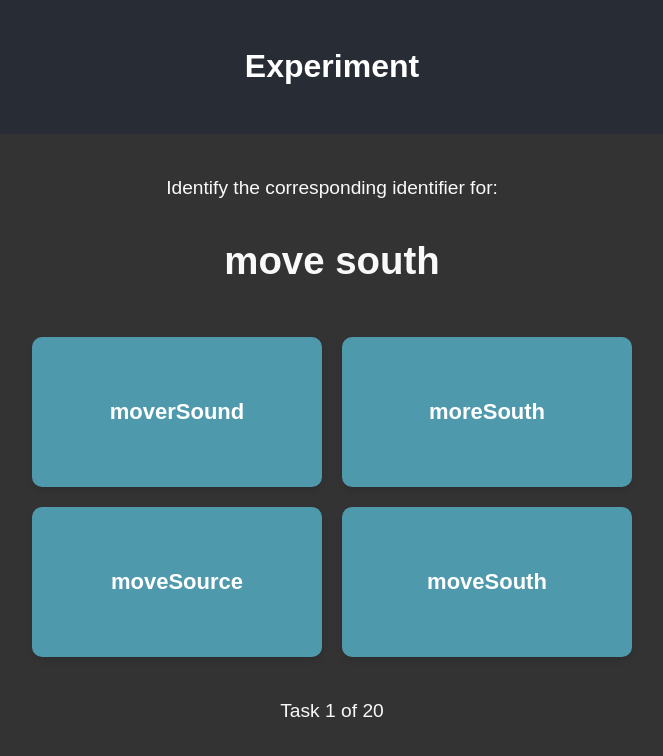
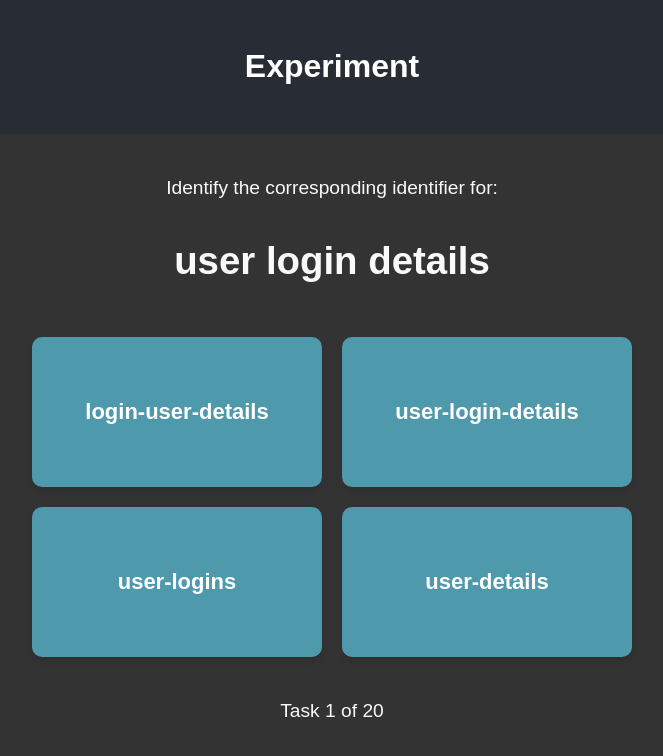
Before and after one commit to stipeperan/Assignment2-ExpAndEvaluation, a React (Create React App) app in the folder camel_vs_kebab/: page /experiment in a window 1280 px wide. Shown: the top 756 px of the page, without its empty margins (308-971 px from the left). Built offline with nearby package versions, Linux system fonts and the light colour scheme.

Commit message:
Randomized the order of the tests

```diff
--- a/camel_vs_kebab/src/components/Experiment.js
+++ b/camel_vs_kebab/src/components/Experiment.js
@@ -12,13 +12,21 @@ function Experiment() {
   const [disableButtons, setDisableButtons] = useState(false);
   const [shuffledOptions, setShuffledOptions] = useState([]);
   const [incorrectOptions, setIncorrectOptions] = useState([]);
+  const [shuffledTasks, setShuffledTasks] = useState([]); // State to store shuffled tasks
   const navigate = useNavigate();
 
   const tasks = [
+    // Task objects (unchanged)
     {
       identifier: "moveSouth",
       type: "camelCase",
       distractors: ["moveSource", "moreSouth", "moverSound"],
+      sentence: "move south",
+    },
+    {
+      identifier: "move-south",
+      type: "kebabCase",
+      distractors: ["move-source", "more-south", "mover-sound"],
       sentence: "move south",
     },
     {
@@ -28,15 +36,33 @@ function Experiment() {
       sentence: "calculate total",
     },
     {
+      identifier: "calculate-total",
+      type: "kebabCase",
+      distractors: ["calculate-sum", "total-calculation", "sum-calculate"],
+      sentence: "calculate total",
+    },
+    {
+      identifier: "userLoginDetails",
+      type: "camelCase",
+      distractors: ["userDetails", "loginUserDetails", "userLogins"],
+      sentence: "user login details",
+    },
+    {
       identifier: "user-login-details",
       type: "kebabCase",
       distractors: ["user-details", "login-user-details", "user-logins"],
       sentence: "user login details",
     },
     {
+      identifier: "sendMessage",
+      type: "camelCase",
+      distractors: ["seedMastodon", "sandMessenger", "deliverMessage"],
+      sentence: "send message",
+    },
+    {
       identifier: "send-message",
       type: "kebabCase",
-      distractors: ["seed-mastodon", "sand-messenger", "deliverMessage"],
+      distractors: ["seed-mastodon", "sand-messenger", "deliver-message"],
       sentence: "send message",
     },
     {
@@ -44,6 +70,18 @@ function Experiment() {
       type: "camelCase",
       distractors: ["processStart", "initiateProcess", "streamProcess"],
       sentence: "start process",
+    },
+    {
+      identifier: "start-process",
+      type: "kebabCase",
+      distractors: ["process-start", "initiates-process", "stream-process"],
+      sentence: "start process",
+    },
+    {
+      identifier: "refreshPage",
+      type: "kebabCase",
+      distractors: ["reloadPage", "resetPage", "updatePage"],
+      sentence: "refresh page",
     },
     {
       identifier: "refresh-page",
@@ -58,28 +96,16 @@ function Experiment() {
       sentence: "no pain no gain",
     },
     {
-      identifier: "delete-item",
+      identifier: "no-pain-no-gain",
       type: "kebabCase",
-      distractors: ["remove-item", "erase-item", "discard-item"],
-      sentence: "delete item",
+      distractors: ["no-pace-no-taste", "no-pane-no-gain", "no-past-no-gassed"],
+      sentence: "no pain no gain",
     },
     {
-      identifier: "add-to-cart",
-      type: "kebabCase",
-      distractors: ["add-cart", "place-cart", "cart-add"],
-      sentence: "add to cart",
-    },
-    {
-      identifier: "openFile",
+      identifier: "asSoonAsPossible",
       type: "camelCase",
-      distractors: ["openFolder", "openFiles", "startFile"],
-      sentence: "open file",
-    },
-    {
-      identifier: "goodGame",
-      type: "camelCase",
-      distractors: ["goodgame", "badGame", "goodDay"],
-      sentence: "good game",
+      distractors: ["asSoonPossible", "soonAsPossible", "asSoupAsPossible"],
+      sentence: "as soon as possible",
     },
     {
       identifier: "as-soon-as-possible",
@@ -88,40 +114,16 @@ function Experiment() {
       sentence: "as soon as possible",
     },
     {
-      identifier: "noWay",
-      type: "camelCase",
-      distractors: ["noShame", "noWave", "noPhase"],
-      sentence: "no way",
-    },
-    {
-      identifier: "yes-man",
-      type: "kebabCase",
-      distractors: ["no-man", "yes-men", "yes-can"],
-      sentence: "yes man",
-    },
-    {
-      identifier: "frontEnd",
-      type: "camelCase",
-      distractors: ["backEnd", "frontMen", "frontMad"],
-      sentence: "front end",
-    },
-    {
       identifier: "appleCare",
       type: "camelCase",
       distractors: ["appleStare", "apleCare", "apppleCare"],
       sentence: "apple care",
     },
     {
-      identifier: "hugoBoss",
-      type: "camelCase",
-      distractors: ["hugoBros", "hugeBoss", "bossHugo"],
-      sentence: "hugo boss",
-    },
-    {
-      identifier: "pop-punk",
+      identifier: "apple-care",
       type: "kebabCase",
-      distractors: ["pro-funk", "per-punk", "pop-drunk"],
-      sentence: "pop punk",
+      distractors: ["apple-stare", "aple-care", "appple-care"],
+      sentence: "apple care",
     },
     {
       identifier: "ciao-a-tutti",
@@ -130,16 +132,19 @@ function Experiment() {
       sentence: "ciao a tutti",
     },
     {
-      identifier: "end-of-experiment",
-      type: "kebabCase",
-      distractors: ["sand-of-experiment", "end-or-experiment", "end-of-ecsperiment"],
-      sentence: "end of experiment",
+      identifier: "ciaoATutti",
+      type: "camelCase",
+      distractors: ["ciaoTutti", "ciaoAiBrutti", "cioaATutti"],
+      sentence: "ciao a tutti",
     },
   ];
 
   useEffect(() => {
+    // Shuffle tasks when the component mounts
+    const shuffled = tasks.sort(() => Math.random() - 0.5);
+    setShuffledTasks(shuffled);
     setTaskData([]); // Clear previous experiment data
-  }, [setTaskData]);
+  }, [setTaskData]); // Runs only when component mounts or setTaskData changes
 
   useEffect(() => {
     if (countdown > 0) {
@@ -151,14 +156,15 @@ function Experiment() {
   }, [countdown, startTime]);
 
   useEffect(() => {
-    if (tasks && tasks.length > 0) {
-      const options = [tasks[currentTaskIndex].identifier, ...tasks[currentTaskIndex].distractors];
+    if (shuffledTasks && shuffledTasks.length > 0) {
+      const options = [
+        shuffledTasks[currentTaskIndex].identifier,
+        ...shuffledTasks[currentTaskIndex].distractors,
+      ];
       setShuffledOptions(options.sort(() => Math.random() - 0.5));
       setIncorrectOptions([]);
     }
-  // eslint-disable-next-line
-  }, [currentTaskIndex]);
-
+  }, [currentTaskIndex, shuffledTasks]);
 
   const handleOptionClick = (isCorrect, option) => {
     const endTime = Date.now();
@@ -171,11 +177,13 @@ function Experiment() {
       setDisableButtons(true);
 
       setTaskData((prev) => {
-        const updatedData = prev.filter((task) => task.identifier !== tasks[currentTaskIndex].identifier);
+        const updatedData = prev.filter(
+            (task) => task.identifier !== shuffledTasks[currentTaskIndex].identifier
+        );
         return [
           ...updatedData,
           {
-            ...tasks[currentTaskIndex],
+            ...shuffledTasks[currentTaskIndex],
             timeTaken,
             isCorrect: true,
           },
@@ -183,7 +191,7 @@ function Experiment() {
       });
 
       setTimeout(() => {
-        if (currentTaskIndex + 1 < tasks.length) {
+        if (currentTaskIndex + 1 < shuffledTasks.length) {
           setCurrentTaskIndex(currentTaskIndex + 1);
           setStartTime(Date.now());
           setFeedbackColor({});
@@ -196,15 +204,19 @@ function Experiment() {
     } else {
       if (!disableButtons) {
         setTaskData((prev) => {
-          const existingTask = prev.find((task) => task.identifier === tasks[currentTaskIndex].identifier);
+          const existingTask = prev.find(
+              (task) => task.identifier === shuffledTasks[currentTaskIndex].identifier
+          );
           if (existingTask && existingTask.isCorrect) {
             return prev;
           }
-          const updatedData = prev.filter((task) => task.identifier !== tasks[currentTaskIndex].identifier);
+          const updatedData = prev.filter(
+              (task) => task.identifier !== shuffledTasks[currentTaskIndex].identifier
+          );
           return [
             ...updatedData,
             {
-              ...tasks[currentTaskIndex],
+              ...shuffledTasks[currentTaskIndex],
               timeTaken,
               isCorrect: false,
             },
@@ -215,8 +227,6 @@ function Experiment() {
       setIncorrectOptions((prev) => [...prev, option]);
     }
   };
-
-
 
   const generateCsvData = () => {
     const csvContent = Papa.unparse(
@@ -245,13 +255,11 @@ function Experiment() {
                 <h1>The experiment will start in:</h1>
                 <h1>{countdown}</h1>
               </div>
-        ) : currentTaskIndex < tasks.length ? (
+          ) : currentTaskIndex < shuffledTasks.length ? (
               <div>
-            <p>
-              Identify the corresponding identifier for:
-            </p>
+                <p>Identify the corresponding identifier for:</p>
                 <h1>
-              <strong>{tasks[currentTaskIndex].sentence}</strong>
+                  <strong>{shuffledTasks[currentTaskIndex].sentence}</strong>
                 </h1>
                 <div className="card-grid">
                   {shuffledOptions.map((option, index) => (
@@ -259,7 +267,7 @@ function Experiment() {
                           key={index}
                           className="card-button"
                           onClick={() =>
-                    handleOptionClick(option === tasks[currentTaskIndex].identifier, option)
+                              handleOptionClick(option === shuffledTasks[currentTaskIndex].identifier, option)
                           }
                           style={{
                             backgroundColor:
@@ -271,7 +279,7 @@ function Experiment() {
                       </button>
                   ))}
                 </div>
-            <p>Task {currentTaskIndex + 1} of {tasks.length}</p>
+                <p>Task {currentTaskIndex + 1} of {shuffledTasks.length}</p>
               </div>
           ) : (
               <p>Experiment completed!</p>
```
Lines whose indentation alone changed are shown as unchanged.
